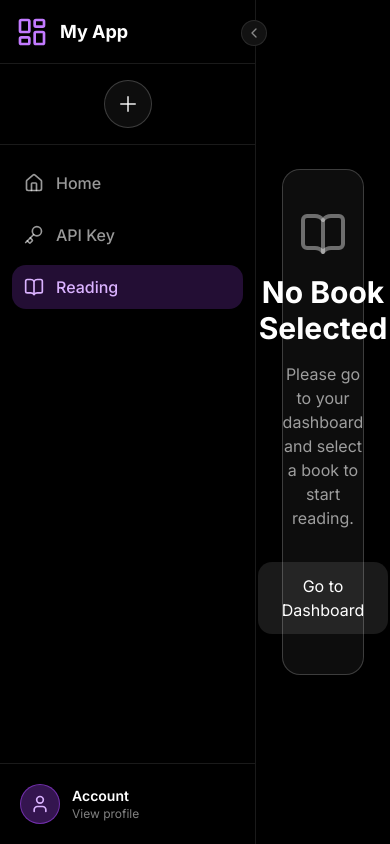
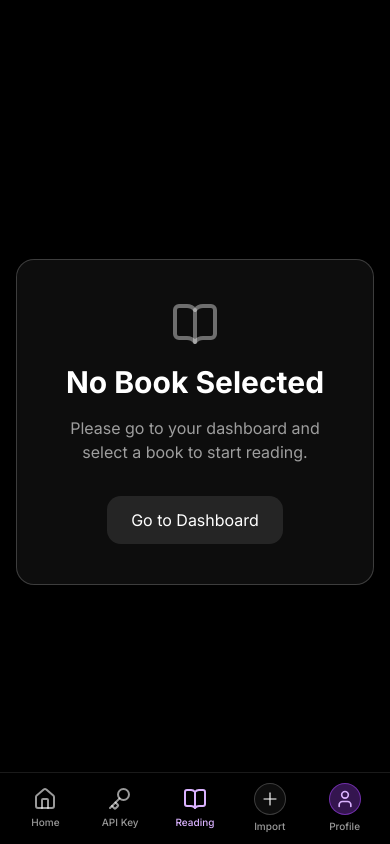
Before and after one commit to asdfrlife/readme, a Next.js app: page /view in a window 390 px wide. Built offline with nearby package versions, Linux system fonts and the light colour scheme; no server answers.

Commit message:
responsive ness fix

```diff
--- a/app/(main)/home/page.tsx
+++ b/app/(main)/home/page.tsx
@@ -31,7 +31,7 @@ export default async function NewHomePage() {
   }
 
   return (
-    <div className="min-h-full w-full flex flex-col items-center p-8 bg-black">
+    <div className="min-h-full w-full flex flex-col items-center p-4 md:p-8 bg-black">
       <ClientBookList initialFiles={epubFiles} initialUrls={signedUrls} />
     </div>
   )
--- a/app/(main)/layout.tsx
+++ b/app/(main)/layout.tsx
@@ -6,9 +6,9 @@ export default function MainLayout({
   children: React.ReactNode
 }) {
   return (
-    <div className="flex h-screen overflow-hidden bg-black text-white">
+    <div className="flex flex-col-reverse md:flex-row h-[100dvh] overflow-hidden bg-black text-white">
       <Sidebar />
-      <main className="flex-1 overflow-y-auto">
+      <main className="flex-1 overflow-y-auto w-full pb-[safe-area-inset-bottom]">
         {children}
       </main>
     </div>
--- a/app/(main)/view/page.tsx
+++ b/app/(main)/view/page.tsx
@@ -13,7 +13,7 @@ export default async function ViewPage(props: {
 
   if (!fileName) {
     return (
-      <div className="h-full w-full flex flex-col items-center justify-center p-8 bg-black">
+      <div className="h-full w-full flex flex-col items-center justify-center p-4 md:p-8 bg-black">
         <div className="w-full max-w-2xl border border-white/20 p-10 rounded-2xl bg-white/5 backdrop-blur-md flex flex-col items-center text-center">
           <BookOpen className="w-12 h-12 text-white/40 mb-4" />
           <h1 className="text-3xl font-bold text-white mb-4">No Book Selected</h1>
@@ -44,7 +44,7 @@ export default async function ViewPage(props: {
 
   if (error || !signedUrlData) {
     return (
-      <div className="min-h-full w-full flex flex-col items-center justify-center p-8 bg-black">
+      <div className="min-h-full w-full flex flex-col items-center justify-center p-4 md:p-8 bg-black">
         <div className="w-full max-w-2xl border border-white/20 p-10 rounded-2xl bg-white/5 backdrop-blur-md flex flex-col items-center text-center">
           <h1 className="text-3xl font-bold text-white mb-4">Error Loading EPUB</h1>
           <p className="text-white/60 mb-8">
@@ -62,7 +62,7 @@ export default async function ViewPage(props: {
   }
 
   return (
-    <div className="h-full w-full flex flex-col p-6 bg-black overflow-hidden">
+    <div className="h-full w-full flex flex-col p-2 sm:p-6 bg-black overflow-hidden">
       <ResizableViewerWrapper fileName={fileName}>
         <div className="flex flex-col w-full h-full">
           <h1 className="text-2xl font-bold text-white truncate w-full mb-4 px-2 tracking-tight">
--- a/components/ClientBookList.tsx
+++ b/components/ClientBookList.tsx
@@ -68,7 +68,7 @@ export function ClientBookList({
         <Link
           href={`/view?file=${encodeURIComponent(file.name)}`}
           key={file.id}
-          className="relative w-full h-[252px] border border-white/20 rounded-2xl bg-[#121212] flex flex-row shadow-sm hover:border-purple-500/50 hover:shadow-purple-500/10 transition-all overflow-hidden group cursor-pointer"
+          className="relative w-full h-auto sm:h-[252px] border border-white/20 rounded-2xl bg-[#121212] flex flex-col sm:flex-row shadow-sm hover:border-purple-500/50 hover:shadow-purple-500/10 transition-all overflow-hidden group cursor-pointer"
         >
           <EpubThumbnail url={urls[file.name] || ''} />
           <div className="flex flex-col p-6 flex-1 relative">
--- a/components/EpubThumbnail.tsx
+++ b/components/EpubThumbnail.tsx
@@ -5,7 +5,7 @@ import dynamic from 'next/dynamic'
 const EpubThumbnailClient = dynamic(() => import('./EpubThumbnailClient'), {
   ssr: false,
   loading: () => (
-    <div className="w-[133px] h-[252px] bg-white/5 flex items-center justify-center flex-shrink-0 relative border-r border-white/10">
+    <div className="w-full h-[200px] sm:w-[133px] sm:h-[252px] bg-white/5 flex items-center justify-center flex-shrink-0 relative border-b sm:border-b-0 sm:border-r border-white/10">
       <div className="w-6 h-6 border-2 border-purple-500 border-t-transparent rounded-full animate-spin" />
     </div>
   ),
--- a/components/EpubThumbnailClient.tsx
+++ b/components/EpubThumbnailClient.tsx
@@ -53,7 +53,7 @@ export default function EpubThumbnailClient({ url }: { url: string }) {
   }, [url])
 
   return (
-    <div className="w-[133px] h-[252px] bg-white/5 flex flex-col items-center justify-center overflow-hidden flex-shrink-0 relative border-r border-white/10">
+    <div className="w-full h-[200px] sm:w-[133px] sm:h-[252px] bg-white/5 flex flex-col items-center justify-center overflow-hidden flex-shrink-0 relative border-b sm:border-b-0 sm:border-r border-white/10">
       {loading && (
         <div className="absolute inset-0 flex items-center justify-center bg-black/20 z-10">
           <div className="w-6 h-6 border-2 border-purple-500 border-t-transparent rounded-full animate-spin" />
--- a/components/Sidebar.tsx
+++ b/components/Sidebar.tsx
@@ -169,57 +169,36 @@ export function Sidebar() {
 
   return (
     <>
-      <aside
-        className={`relative flex flex-col bg-black/40 backdrop-blur-md border-r border-white/10 transition-all duration-300 ${
-        isCollapsed ? 'w-20' : 'w-64'
-      } h-screen`}
+    <aside
+      className={`fixed bottom-0 md:relative flex flex-row md:flex-col bg-black/95 md:bg-black/40 backdrop-blur-md border-t md:border-t-0 md:border-r border-white/10 transition-all duration-300 ${
+      isCollapsed ? 'md:w-20' : 'md:w-64'
+      } w-full h-[72px] md:h-screen z-[100] justify-around md:justify-start items-center md:items-stretch pb-[safe-area-inset-bottom]`}
     >
       {/* Toggle Button */}
       <button
         onClick={() => setIsCollapsed(!isCollapsed)}
-        className="absolute -right-3 top-5 p-1 bg-[#121212] border border-white/10 hover:bg-white/10 rounded-full text-white/50 hover:text-white transition-all z-50 shadow-md"
+        className="hidden md:block absolute -right-3 top-5 p-1 bg-[#121212] border border-white/10 hover:bg-white/10 rounded-full text-white/50 hover:text-white transition-all z-50 shadow-md"
         title={isCollapsed ? "Expand Menu" : "Collapse Menu"}
       >
         {isCollapsed ? <ChevronRight className="w-4 h-4" /> : <ChevronLeft className="w-4 h-4" />}
       </button>
 
       {/* Top Header */}
-      <div className="flex items-center h-16 px-4 border-b border-white/10 overflow-hidden flex-shrink-0">
-        {/* Icon on Top Left (Now a link to Home) */}
+      <div className="hidden md:flex items-center h-16 px-4 border-b border-white/10 overflow-hidden flex-shrink-0">
         <Link href="/home" className="flex items-center text-purple-400 hover:text-purple-300 transition-colors">
           <LayoutDashboard className="w-8 h-8 flex-shrink-0" />
           {!isCollapsed && <span className="ml-3 font-bold text-lg text-white whitespace-nowrap">My App</span>}
         </Link>
       </div>
 
-      {/* Import PDF Button */}
-      <div className="flex justify-center py-4 border-b border-white/10 flex-shrink-0">
-        <input
-          type="file"
-          accept="application/epub+zip, .epub"
-          ref={fileInputRef}
-          onChange={handleFileChange}
-          className="hidden"
-        />
-        <button
-          onClick={() => fileInputRef.current?.click()}
-          className={`rounded-full bg-white/5 hover:bg-white/10 border border-white/20 flex items-center justify-center transition-all group ${
-            isCollapsed ? 'w-10 h-10' : 'w-12 h-12'
-          }`}
-          title="Import EPUB"
-        >
-          <Plus className={`${isCollapsed ? 'w-5 h-5' : 'w-6 h-6'} text-white/70 group-hover:text-white transition-colors`} />
-        </button>
-      </div>
-
-      {/* Navigation Links */}
-      <nav className="flex-1 overflow-y-auto py-4">
+      {/* Navigation Links and Mobile Actions */}
+      <nav className="flex flex-row md:flex-col flex-1 md:overflow-y-auto md:py-4 justify-around md:justify-start items-center md:items-stretch px-1 md:px-0 w-full md:w-auto h-full md:h-auto">
         {links.length > 0 && (
-          <ul className="space-y-2 px-3">
+          <ul className="flex flex-row md:flex-col w-full md:w-auto justify-around md:justify-start md:space-y-2 px-1 md:px-3">
             {links.map((link) => {
               const isActive = pathname === link.path
               return (
-                <li key={link.href}>
+                <li key={link.href} className="flex-1 md:flex-none flex justify-center md:block">
                   <Link
                     href={link.href}
                     onClick={(e) => {
@@ -227,27 +206,76 @@ export function Sidebar() {
                         e.preventDefault()
                       }
                     }}
-                    className={`flex items-center px-3 py-2.5 rounded-xl transition-all duration-200 group ${
+                    className={`flex flex-col md:flex-row items-center justify-center md:justify-start px-2 md:px-3 py-1.5 md:py-2.5 rounded-xl transition-all duration-200 group w-full md:w-auto ${
                       isActive
-                        ? 'bg-purple-500/20 text-purple-300'
-                        : 'text-white/60 hover:bg-white/10 hover:text-white'
+                        ? 'text-purple-300 md:bg-purple-500/20'
+                        : 'text-white/60 hover:text-white md:hover:bg-white/10'
                     }`}
                     title={isCollapsed ? link.label : undefined}
                   >
-                    <link.icon className={`w-5 h-5 flex-shrink-0 ${isCollapsed ? 'mx-auto' : ''}`} />
+                    <link.icon className={`w-6 h-6 md:w-5 md:h-5 flex-shrink-0 mb-1 md:mb-0 ${isCollapsed ? 'md:mx-auto' : ''}`} />
                     {!isCollapsed && (
-                      <span className="ml-3 font-medium">{link.label}</span>
+                      <span className="hidden md:block ml-3 font-medium">{link.label}</span>
                     )}
+                    <span className="text-[10px] font-medium md:hidden">{link.label}</span>
                   </Link>
                 </li>
               )
             })}
+
+            {/* Import PDF Button (Mobile inside list) */}
+            <li className="flex md:hidden flex-1 justify-center items-center">
+              <input
+                type="file"
+                accept="application/epub+zip, .epub"
+                ref={fileInputRef}
+                onChange={handleFileChange}
+                className="hidden"
+              />
+              <button
+                onClick={() => fileInputRef.current?.click()}
+                className="flex flex-col items-center justify-center group w-full text-white/60 hover:text-white"
+                title="Import EPUB"
+              >
+                <div className="w-8 h-8 rounded-full bg-white/5 border border-white/20 flex items-center justify-center mb-1 group-hover:bg-white/10 transition-colors">
+                  <Plus className="w-5 h-5 text-white/70 group-hover:text-white transition-colors" />
+                </div>
+                <span className="text-[10px] font-medium">Import</span>
+              </button>
+            </li>
+
+            {/* Account Profile (Mobile inside list) */}
+            <li className="flex md:hidden flex-1 justify-center items-center">
+              <Link href="/account" className="flex flex-col items-center justify-center group w-full text-white/60 hover:text-white">
+                <div className="relative w-8 h-8 rounded-full bg-purple-500/30 border border-purple-500/50 flex-shrink-0 overflow-hidden flex items-center justify-center mb-1">
+                  {avatarUrl ? (
+                    <img src={avatarUrl} alt="Avatar" className="w-full h-full object-cover" />
+                  ) : (
+                    <User className="w-5 h-5 text-purple-300" />
+                  )}
+                </div>
+                <span className="text-[10px] font-medium">Profile</span>
+              </Link>
+            </li>
           </ul>
         )}
+
+        {/* Import PDF Button (Desktop) */}
+        <div className="hidden md:flex justify-center py-4 border-t border-b border-white/10 flex-shrink-0 mt-4 mb-4">
+          <button
+            onClick={() => fileInputRef.current?.click()}
+            className={`rounded-full bg-white/5 hover:bg-white/10 border border-white/20 flex items-center justify-center transition-all group ${
+              isCollapsed ? 'w-10 h-10' : 'w-12 h-12'
+            }`}
+            title="Import EPUB"
+          >
+            <Plus className={`${isCollapsed ? 'w-5 h-5' : 'w-6 h-6'} text-white/70 group-hover:text-white transition-colors`} />
+          </button>
+        </div>
       </nav>
 
-      {/* Account Section at the Bottom */}
-      <div className="p-3 border-t border-white/10">
+      {/* Account Section at the Bottom (Desktop) */}
+      <div className="hidden md:block p-3 border-t border-white/10">
         <Link
           href="/account"
           className="flex items-center w-full p-2 hover:bg-white/10 rounded-xl transition-colors group"
```
Also changed, not shown: app/(main)/api-key/page.tsx (+4 -4 lines), components/ResizableViewerWrapper.tsx (+12 -6 lines).
